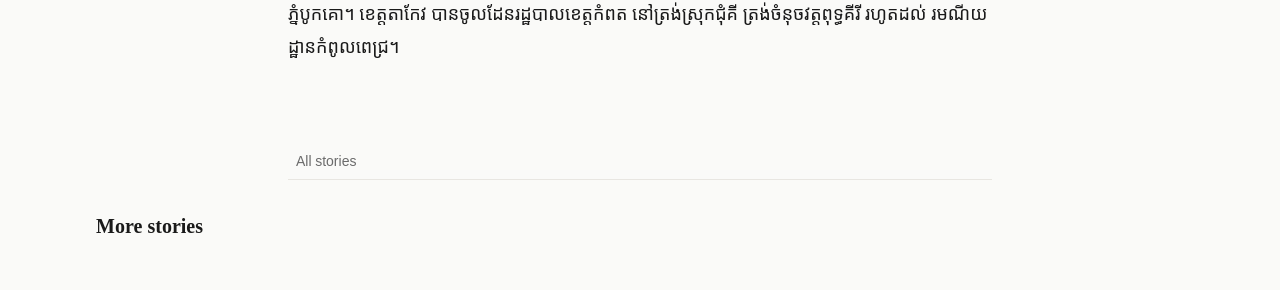
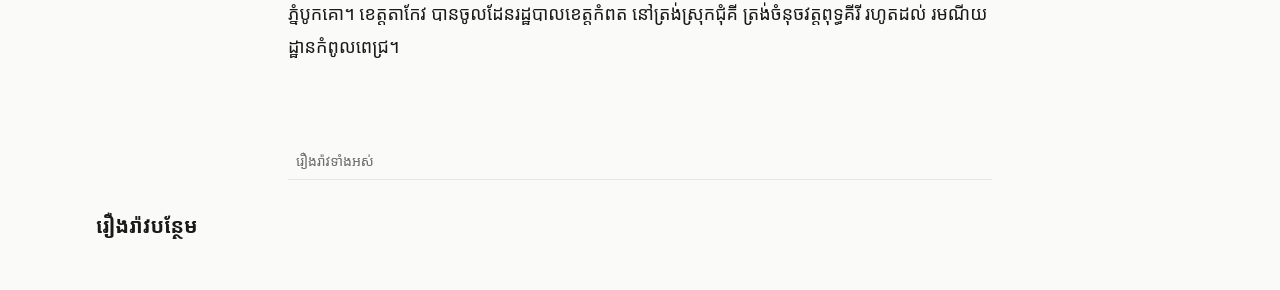
Before and after one commit to bounthorn1/SOK-BOUNTHORN.Blog, a React (Vite) app: page /post/1 in a window 1280 px wide. Shown: the part 1347-1637 px from the top of the page. Built offline with nearby package versions, Linux system fonts and the light colour scheme.

Commit message:
conten1t

```diff
--- a/src/pages/PostDetailPage.jsx
+++ b/src/pages/PostDetailPage.jsx
@@ -199,7 +199,7 @@ export default function PostDetailPage() {
               className="inline-flex items-center gap-2 text-sm text-ink-muted dark:text-warm-300 hover:text-accent transition-colors"
             >
               <i className="fa-solid fa-arrow-left text-xs"></i>
-              All stories
+              រឿងរ៉ាវទាំងអស់
             </Link>
             <div className="flex gap-2">
               {[
@@ -225,7 +225,7 @@ export default function PostDetailPage() {
         <section className="max-w-6xl mx-auto px-5 sm:px-8 mt-8 mb-8">
           <RevealSection>
             <h2 className="font-display text-xl font-bold text-ink dark:text-warm-200 mb-6">
-              More stories
+               រឿងរ៉ាវបន្ថែម
             </h2>
           </RevealSection>
           <div className="grid sm:grid-cols-3 gap-6">
```
